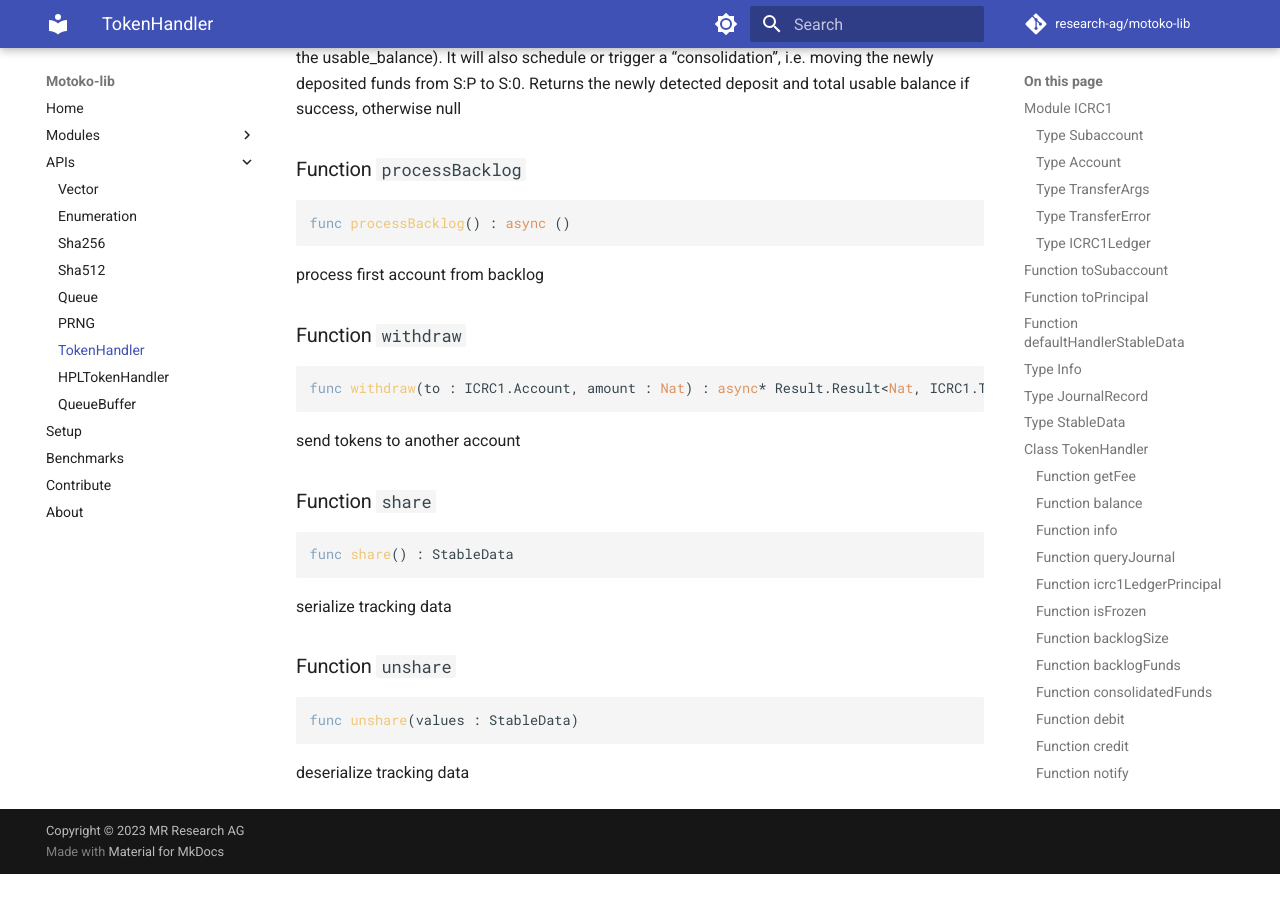
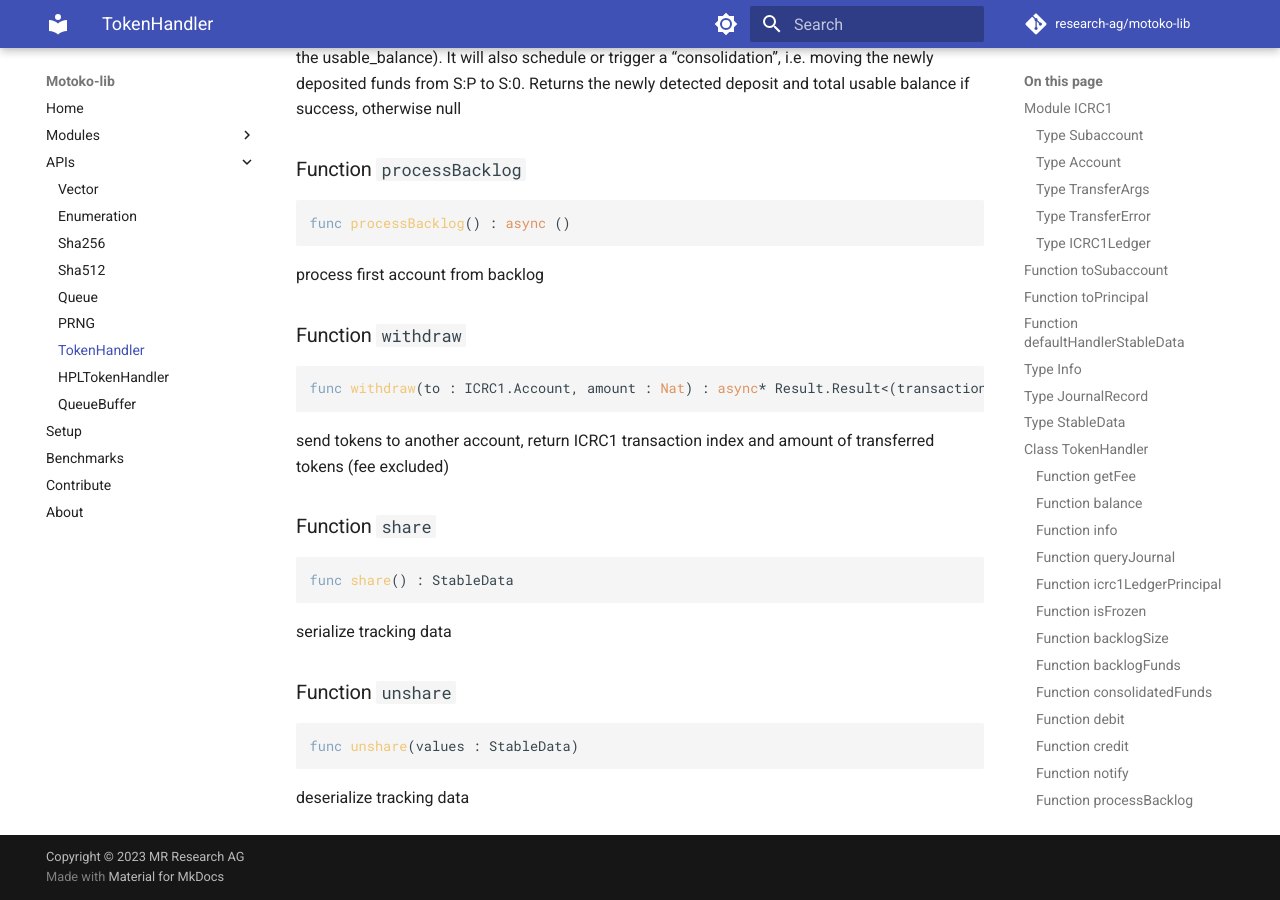
Before and after one commit to research-ag/motoko-lib, an MkDocs documentation site: the page built from docs/modoc/TokenHandler.md, in a window 1280 px wide and 900 px high, scrolled down 3963 px. Built offline with MkDocs 1.6.1 and Material for MkDocs 9.7.7, drawn with Linux system fonts in a browser that asks for light colours; comment, search, counter and statistics services are not loaded; before the commit the page ends 4837 px from its top, so only the background shows below that.

Commit message:
fixed misleading variables; code formatting (#116)
* fixed misleading variables; code formatting

* updated withdraw signature; implemented auto-updating fee during withdraw operation

````diff
--- a/docs/modoc/TokenHandler.md
+++ b/docs/modoc/TokenHandler.md
@@ -197,10 +197,10 @@
 
 ### Function `withdraw`
 ``` motoko
-func withdraw(to : ICRC1.Account, amount : Nat) : async* Result.Result<Nat, ICRC1.TransferError or {#CallIcrc1LedgerError; #TooLowQuantity}>
+func withdraw(to : ICRC1.Account, amount : Nat) : async* Result.Result<(transactionIndex : Nat, withdrawnAmount : Nat), ICRC1.TransferError or {#CallIcrc1LedgerError; #TooLowQuantity}>
 ```
 
-send tokens to another account
+send tokens to another account, return ICRC1 transaction index and amount of transferred tokens (fee excluded)
 
 
 ### Function `share`
````
Also changed, not shown: 1 other file.
